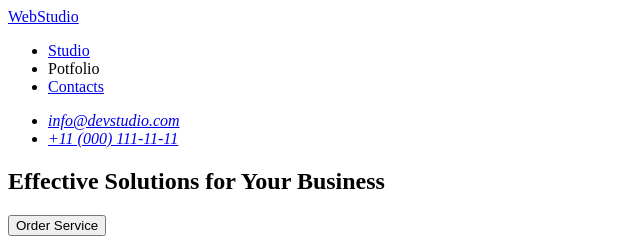
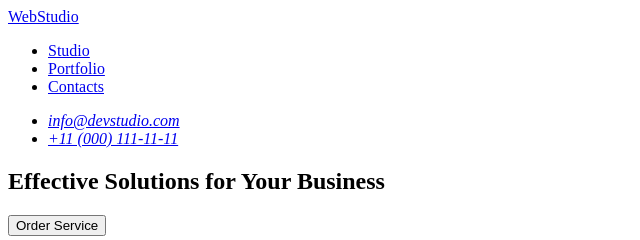
Before and after one commit to MDProjectMT/goit-markup-hw-01, a plain HTML site: page index.html in a window 1280 px wide. Shown: the top 240 px of the page, 0-640 px from the left. Drawn offline with Linux system fonts and the light colour scheme.

Commit message:
Update.index.html

```diff
--- a/index.html
+++ b/index.html
@@ -11,7 +11,7 @@
         <a href="./index.html">WebStudio</a>
         <ul>
           <li><a href="Studio">Studio</a></li>
-          <li><a>Potfolio</a></li>
+          <li><a href="Portfolio">Portfolio</a></li>
           <li><a href="Contacts">Contacts</a></li>
         </ul>
       </nav>
```
